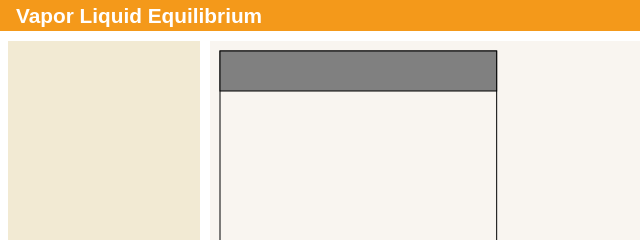
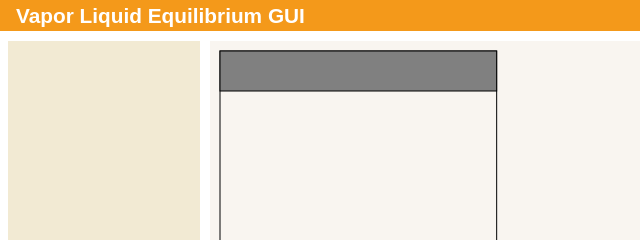
Before and after one commit to josephangbc/VLE, a website with bundled scripts: page index.html in a window 1280 px wide. Shown: the top 240 px of the page, 0-640 px from the left. Built offline with nearby package versions, Linux system fonts and the light colour scheme.

Commit message:
added "GUI", testing

```diff
--- a/index.html
+++ b/index.html
@@ -21,7 +21,7 @@
 </div>
 <div class="container">
     <header>
-        <h1>Vapor Liquid Equilibrium</h1>
+        <h1>Vapor Liquid Equilibrium GUI</h1>
     </header>
 
     <nav>
```
